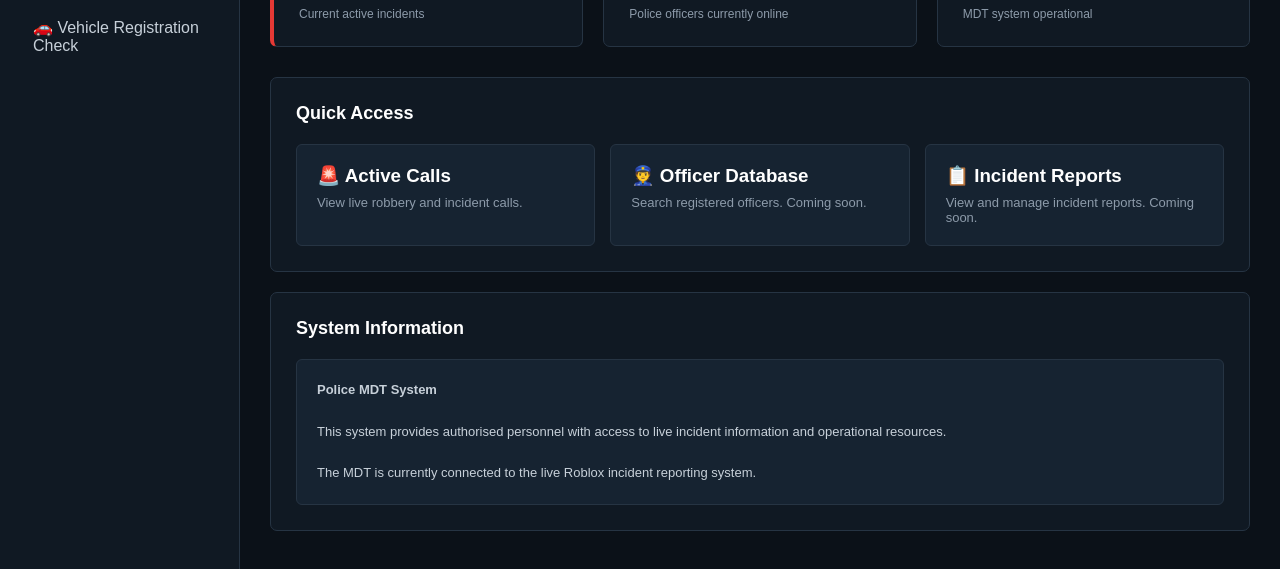
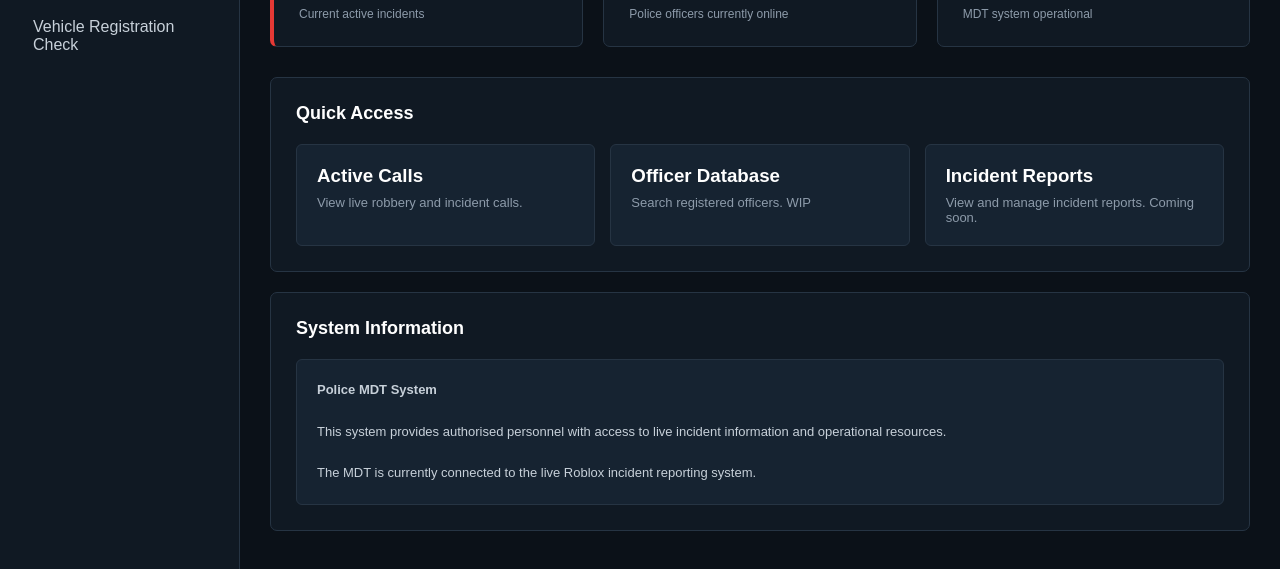
Before and after one commit to TEMedia1/AUSMDT, a website: page mdt.html in a window 1280 px wide. Shown: the part 201-770 px from the top of the page. Drawn offline with Linux system fonts and the light colour scheme; no server answers.

Commit message:
Update mdt.html

```diff
--- a/mdt.html
+++ b/mdt.html
@@ -499,9 +499,15 @@
 
 
             </a>
-<a href="policeregocheck.html">
-    🚗 Vehicle Registration Check
-</a>
+
+            <a
+                href="policeregocheck.html"
+            >
+
+                 Vehicle Registration Check
+
+
+            </a>
 
         </nav>
 
@@ -676,7 +682,7 @@
 
 
                     <h3>
-                        🚨 Active Calls
+                         Active Calls
                     </h3>
 
 
@@ -695,20 +701,20 @@
                 <!-- OFFICER DATABASE -->
 
                 <a
-                    href="#"
+                    href="officers.html"
                     class="quick-link"
                 >
 
 
                     <h3>
-                        👮 Officer Database
+                         Officer Database
                     </h3>
 
 
                     <p>
 
                         Search registered officers.
-                        Coming soon.
+                        WIP
 
                     </p>
 
@@ -726,7 +732,7 @@
 
 
                     <h3>
-                        📋 Incident Reports
+                         Incident Reports
                     </h3>
 
 
```
